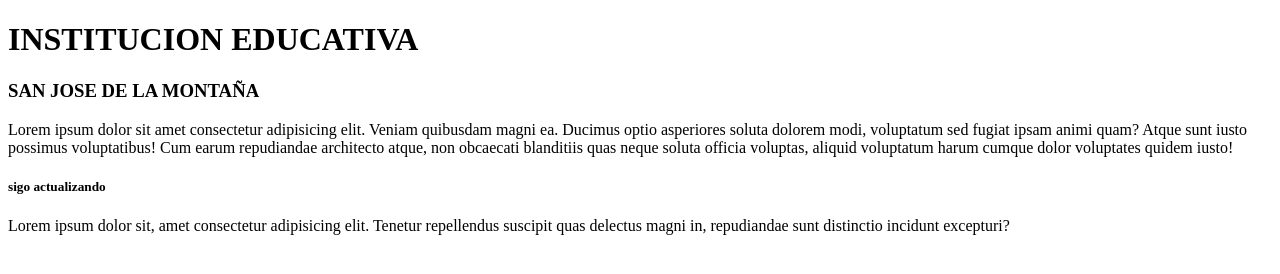
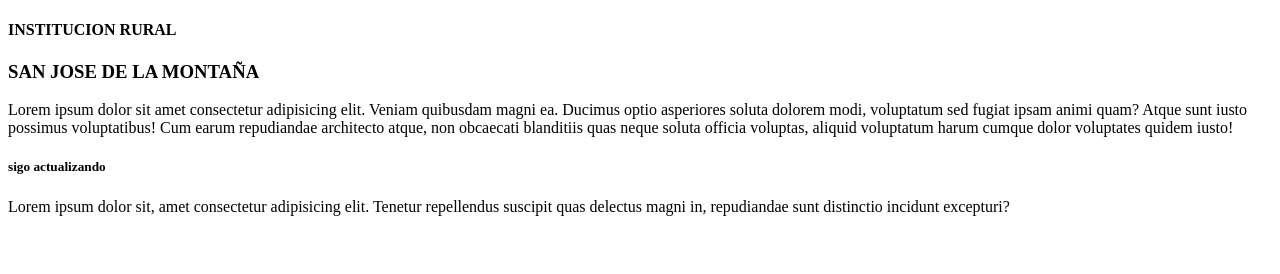
Before and after one commit to fernandorogo/iesanjose, a plain HTML site: page index.html in a window 1280 px wide. Drawn offline with Linux system fonts and the light colour scheme.

Commit message:
Se modifica el titulo del cuerpo

```diff
--- a/index.html
+++ b/index.html
@@ -6,7 +6,7 @@
         <title>IE SANJOSE</title>
     </head>
     <body>
-        <h1>INSTITUCION EDUCATIVA</h1>
+        <h4>INSTITUCION RURAL</h4>
         <h3>SAN JOSE DE LA MONTAÑA</h3>
         <p>Lorem ipsum dolor sit amet consectetur adipisicing elit. Veniam
             quibusdam magni ea. Ducimus optio asperiores soluta dolorem modi,
```
